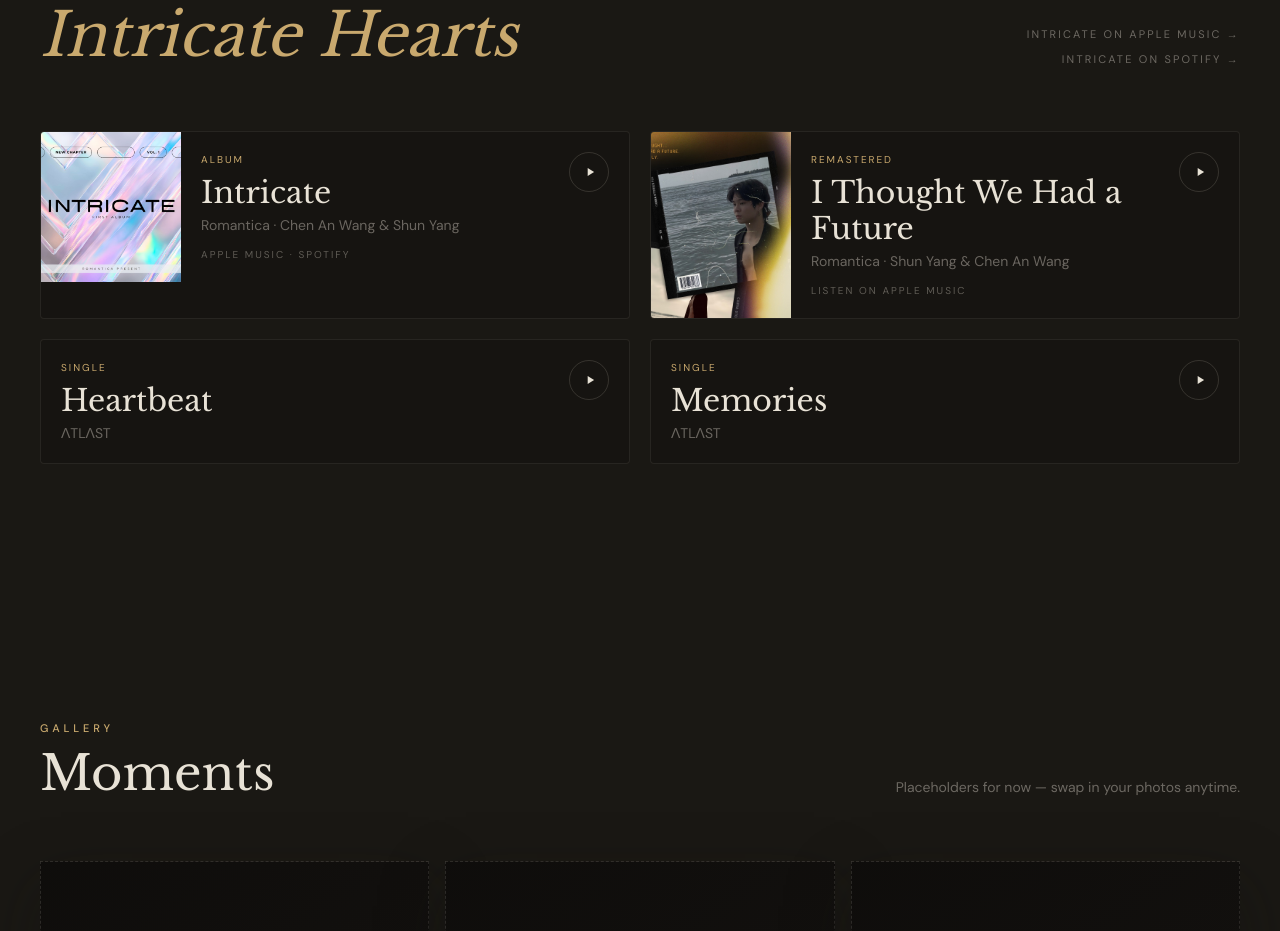
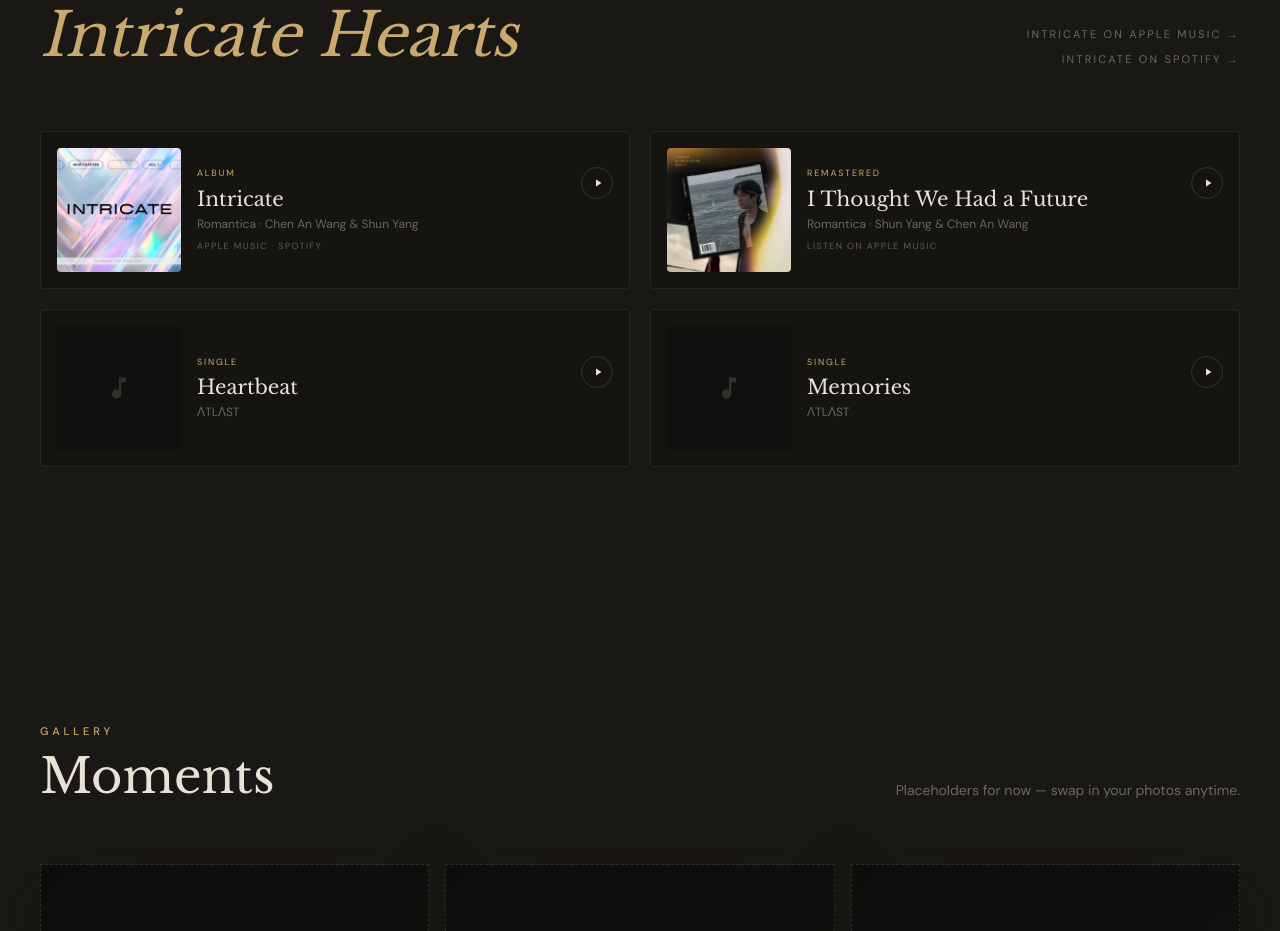
Before and after one commit to chensteven435688/Shun-Yang, a Next.js app: page / in a window 1280 px wide. Shown: the part 3400-4331 px from the top of the page. Built offline with nearby package versions, Linux system fonts and the light colour scheme.

Commit message:
lobby change

```diff
--- a/src/app/layout.tsx
+++ b/src/app/layout.tsx
@@ -24,10 +24,27 @@
   description:
     "Personal portfolio of Shun Yang (陳舜揚) — vocalist and lyricist of ΛTLΛST. Music, moments, and everything in between.",
   openGraph: {
+    type: "website",
+    url: "https://shunyang.com",
     title: "Shun Yang — Vocalist, Lyricist & Creator",
     description:
       "Personal portfolio of Shun Yang — vocalist and lyricist of ΛTLΛST from Taipei.",
-    images: ["/hero.jpg"],
+    images: [
+      {
+        url: "/og-image.jpg",
+        width: 1200,
+        height: 675,
+        alt: "Shun Yang — Taipei, 2025",
+        type: "image/jpeg",
+      },
+    ],
+  },
+  twitter: {
+    card: "summary_large_image",
+    title: "Shun Yang — Vocalist, Lyricist & Creator",
+    description:
+      "Personal portfolio of Shun Yang — vocalist and lyricist of ΛTLΛST from Taipei.",
+    images: ["/og-image.jpg"],
   },
 };
 
--- /dev/null
+++ b/src/app/robots.ts
@@ -0,0 +1,11 @@
+import type { MetadataRoute } from "next";
+
+export default function robots(): MetadataRoute.Robots {
+  return {
+    rules: {
+      userAgent: "*",
+      allow: "/",
+    },
+    sitemap: "https://shunyang.com/sitemap.xml",
+  };
+}
--- /dev/null
+++ b/src/app/sitemap.ts
@@ -0,0 +1,12 @@
+import type { MetadataRoute } from "next";
+
+export default function sitemap(): MetadataRoute.Sitemap {
+  return [
+    {
+      url: "https://shunyang.com",
+      lastModified: new Date(),
+      changeFrequency: "weekly",
+      priority: 1,
+    },
+  ];
+}
--- a/src/components/Music.tsx
+++ b/src/components/Music.tsx
@@ -61,41 +61,60 @@
               rel="noopener noreferrer"
               data-reveal
               data-magnetic
-              className={`project-card music-card group block overflow-hidden rounded-sm border border-cream/8 bg-olive-dark/40 transition-colors hover:border-lime/30 ${
-                release.cover ? "music-card--cover p-0" : "p-5"
-              }`}
+              className="project-card music-card group block overflow-hidden rounded-sm border border-cream/8 bg-olive-dark/40 p-0 transition-colors hover:border-lime/30"
               style={{ transitionDelay: `${i * 80}ms` }}
             >
+              <div className="grid md:grid-cols-[auto_1fr] md:items-center">
+                <div className="flex items-center justify-center p-3 md:p-4">
+                  <div className="music-card-cover relative aspect-square w-full max-w-[148px] overflow-hidden rounded-sm sm:max-w-[168px] md:size-[124px] md:max-w-none">
                     {release.cover ? (
-                <div className="grid md:grid-cols-[140px_1fr]">
-                  <div className="music-card-cover relative aspect-square w-full md:aspect-auto md:h-full md:min-h-[140px]">
                       <Image
                         src={release.cover}
                         alt={`${release.title} ${release.type.toLowerCase()} cover`}
                         fill
                         quality={100}
                         unoptimized
-                      className="object-cover transition-transform duration-500 group-hover:scale-105"
-                      sizes="(max-width: 768px) 100vw, 140px"
+                        className="object-cover object-center transition-transform duration-500 group-hover:scale-105"
+                        sizes="(max-width: 768px) 168px, 124px"
                       />
+                    ) : (
+                      <div className="flex h-full w-full items-center justify-center bg-olive-dark">
+                        <svg
+                          viewBox="0 0 24 24"
+                          className="h-7 w-7 text-cream/15"
+                          aria-hidden
+                        >
+                          <path
+                            fill="currentColor"
+                            d="M12 3v10.55A4 4 0 1 0 14 17V7h4V3h-6z"
+                          />
+                        </svg>
                       </div>
-                  <div className="flex items-start justify-between gap-4 p-5">
-                    <div>
-                      <p className="text-[10px] uppercase tracking-[0.2em] text-lime">
+                    )}
+                  </div>
+                </div>
+
+                <div className="flex items-start justify-between gap-3 p-4 pt-0 md:py-4 md:pl-0">
+                  <div className="min-w-0">
+                    <p className="text-[9px] uppercase tracking-[0.2em] text-lime">
                       {release.type}
                     </p>
-                      <h3 className="mt-2 font-serif text-2xl text-cream md:text-3xl">
+                    <h3 className="mt-1.5 font-serif text-lg leading-tight text-cream md:text-xl">
                       {release.title}
                     </h3>
-                      <p className="mt-1 text-sm text-cream/40">{release.subtitle}</p>
-                      <p className="mt-3 text-[10px] uppercase tracking-[0.2em] text-cream/35">
+                    <p className="mt-1 text-xs leading-snug text-cream/40">
+                      {release.subtitle}
+                    </p>
+                    {release.cover && (
+                      <p className="mt-2 text-[9px] uppercase tracking-[0.15em] text-cream/35">
                         {listenLabel(release)}
                       </p>
+                    )}
                   </div>
-                    <div className="flex h-10 w-10 shrink-0 items-center justify-center rounded-full border border-cream/15 transition-colors group-hover:border-lime group-hover:bg-lime group-hover:text-dark">
+                  <div className="flex h-8 w-8 shrink-0 items-center justify-center rounded-full border border-cream/15 transition-colors group-hover:border-lime group-hover:bg-lime group-hover:text-dark">
                     <svg
                       viewBox="0 0 24 24"
-                        className="ml-0.5 h-3.5 w-3.5 fill-current"
+                      className="ml-0.5 h-3 w-3 fill-current"
                       aria-hidden
                     >
                       <path d="M8 5v14l11-7z" />
@@ -103,28 +122,6 @@
                   </div>
                 </div>
               </div>
-              ) : (
-                <div className="flex items-start justify-between gap-4">
-                  <div>
-                    <p className="text-[10px] uppercase tracking-[0.2em] text-lime">
-                      {release.type}
-                    </p>
-                    <h3 className="mt-2 font-serif text-2xl text-cream md:text-3xl">
-                      {release.title}
-                    </h3>
-                    <p className="mt-1 text-sm text-cream/40">{release.subtitle}</p>
-                  </div>
-                  <div className="flex h-10 w-10 shrink-0 items-center justify-center rounded-full border border-cream/15 transition-colors group-hover:border-lime group-hover:bg-lime group-hover:text-dark">
-                    <svg
-                      viewBox="0 0 24 24"
-                      className="ml-0.5 h-3.5 w-3.5 fill-current"
-                      aria-hidden
-                    >
-                      <path d="M8 5v14l11-7z" />
-                    </svg>
-                  </div>
-                </div>
-              )}
             </a>
           ))}
         </div>
```
Also changed, not shown: public/og-image.jpg (added). Lines whose indentation alone changed are shown as unchanged.
